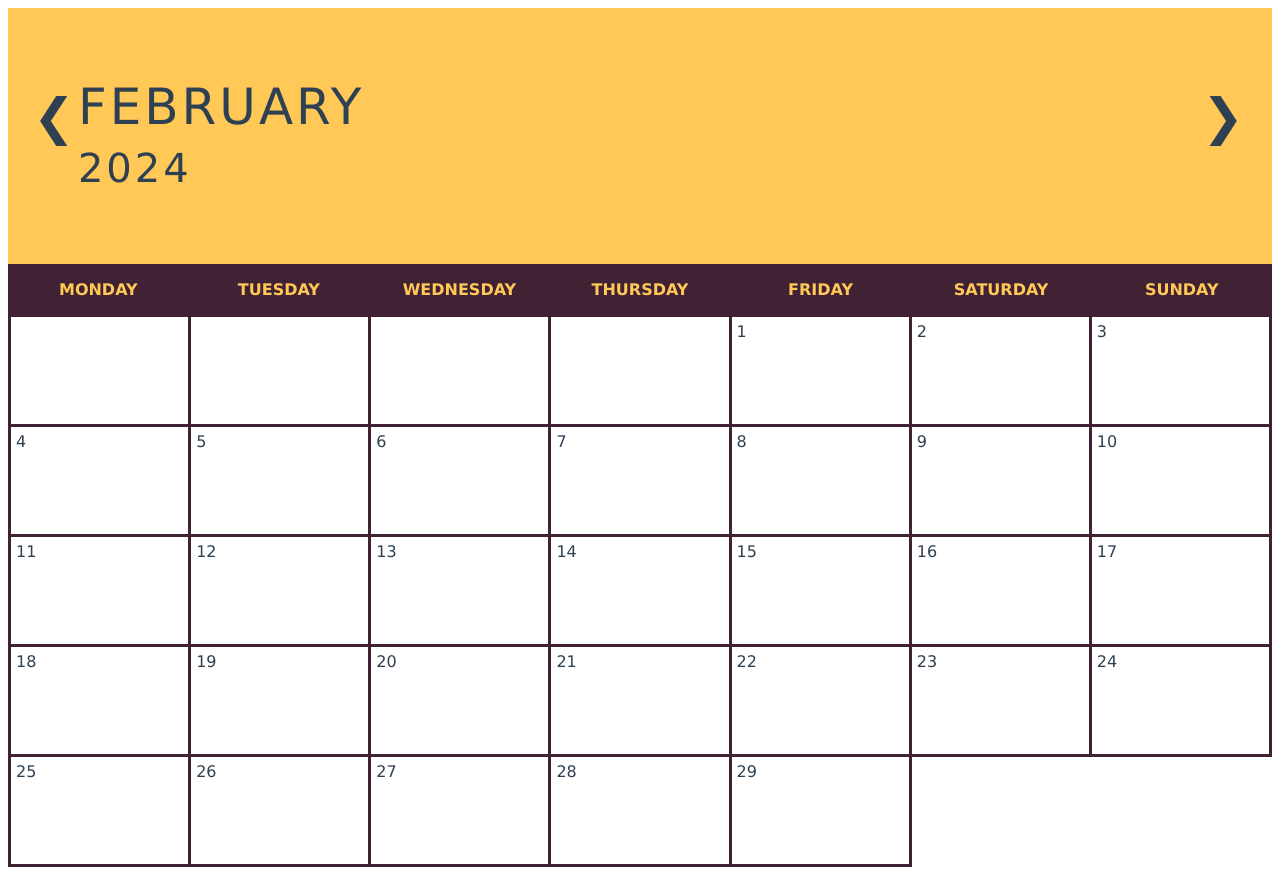
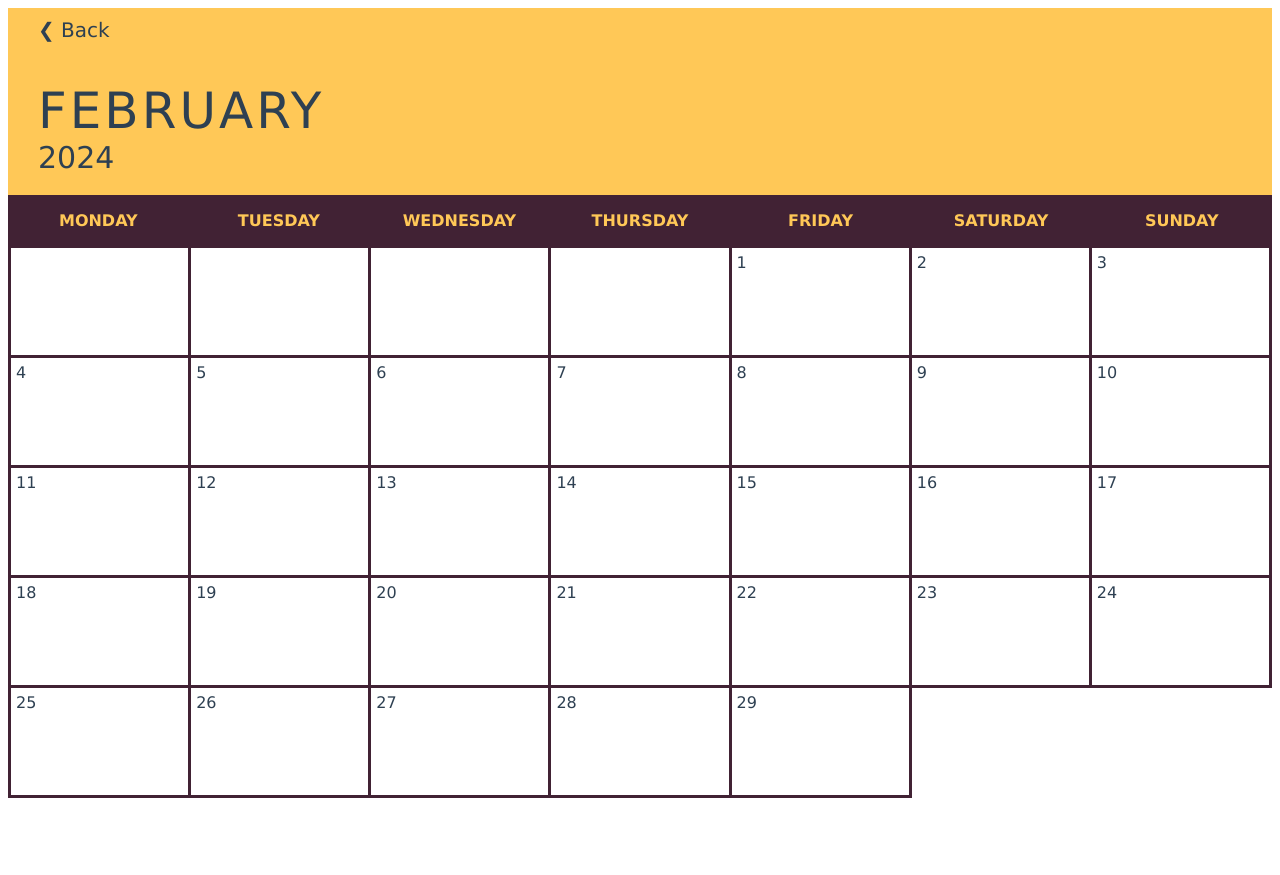
Before and after one commit to DLSUMikey/CCAPDEVMCO1, a plain HTML site: page Calendar.html in a window 1280 px wide. After the commit the page ends 806 px from the top, so only its background shows below. Drawn offline with Linux system fonts and the light colour scheme.

Commit message:
Calendar Update

```diff
--- a/Calendar.html
+++ b/Calendar.html
@@ -6,14 +6,9 @@
 </head>
 <body>
   <div class="month">
-    <ul>
-      <li class="prev">&#10094;</li>
-      <li class="next">&#10095;</li>
-      <li>
-        February<br>
-        <span style="font-size:40px">2024</span>
-      </li>
-    </ul>
+    <div class="backbutton">&#10094; Back</div>
+    <div class="monthname">February</div>
+    <div class="year">2024</div>
   </div>
 
   <table class="weekdays">
--- a/calendarstyle.css
+++ b/calendarstyle.css
@@ -3,22 +3,30 @@ ul {list-style-type: none;}
 body {font-family: Verdana, sans-serif;}
 
 .month {
-  padding: 70px 25px;
+  padding: 10px 30px;
   width: 100%;
   background: #FFC857;
   text-align: left;
 }
 
-.month ul {
-  margin: 0;
-  padding: 0;
+.backbutton{
+  color: #2E4052;
+  font-size: 20px;
+  margin-bottom: 40px;
 }
 
-.month ul li {
+
+.monthname{
   color: #2E4052;
   font-size: 50px;
   text-transform: uppercase;
   letter-spacing: 3px;
+}
+
+.year{
+  color: #2E4052;
+  font-size: 30px;
+  margin-bottom: 10px;
 }
 
 .month .prev {
```
